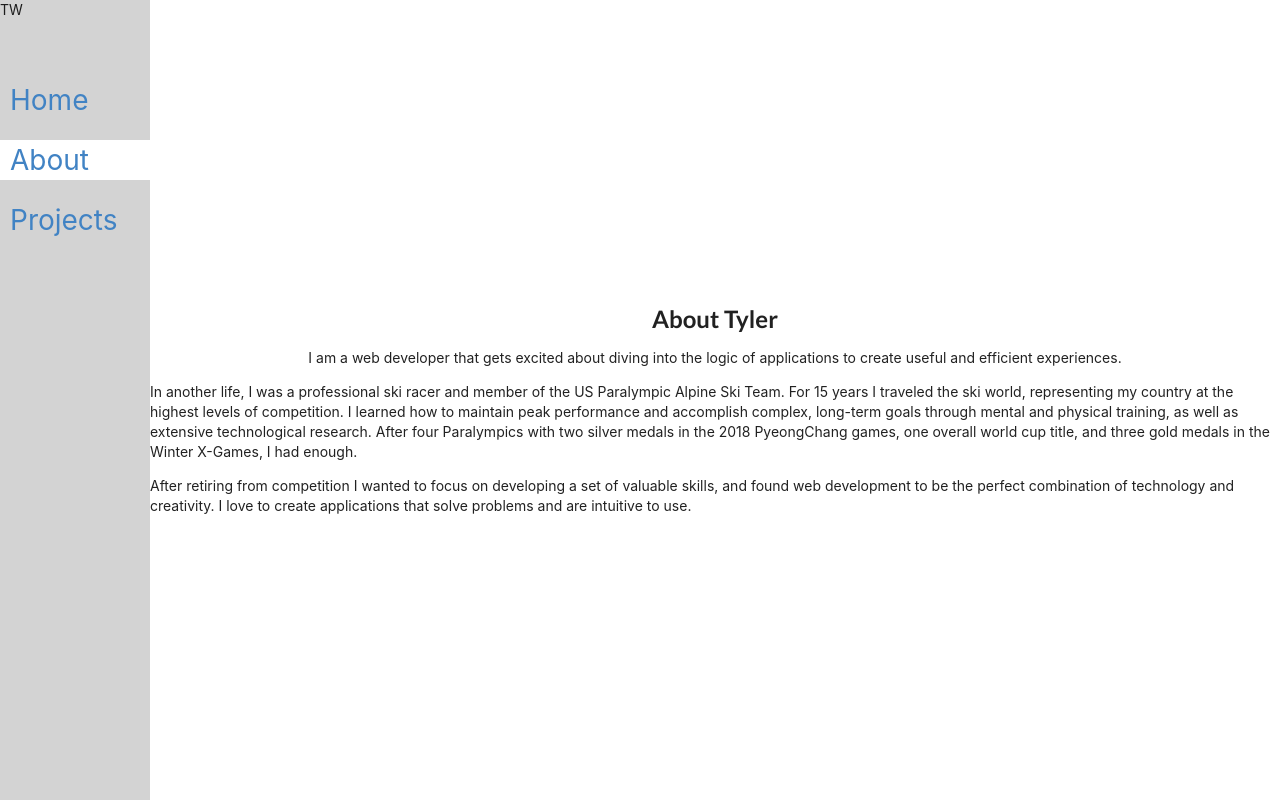
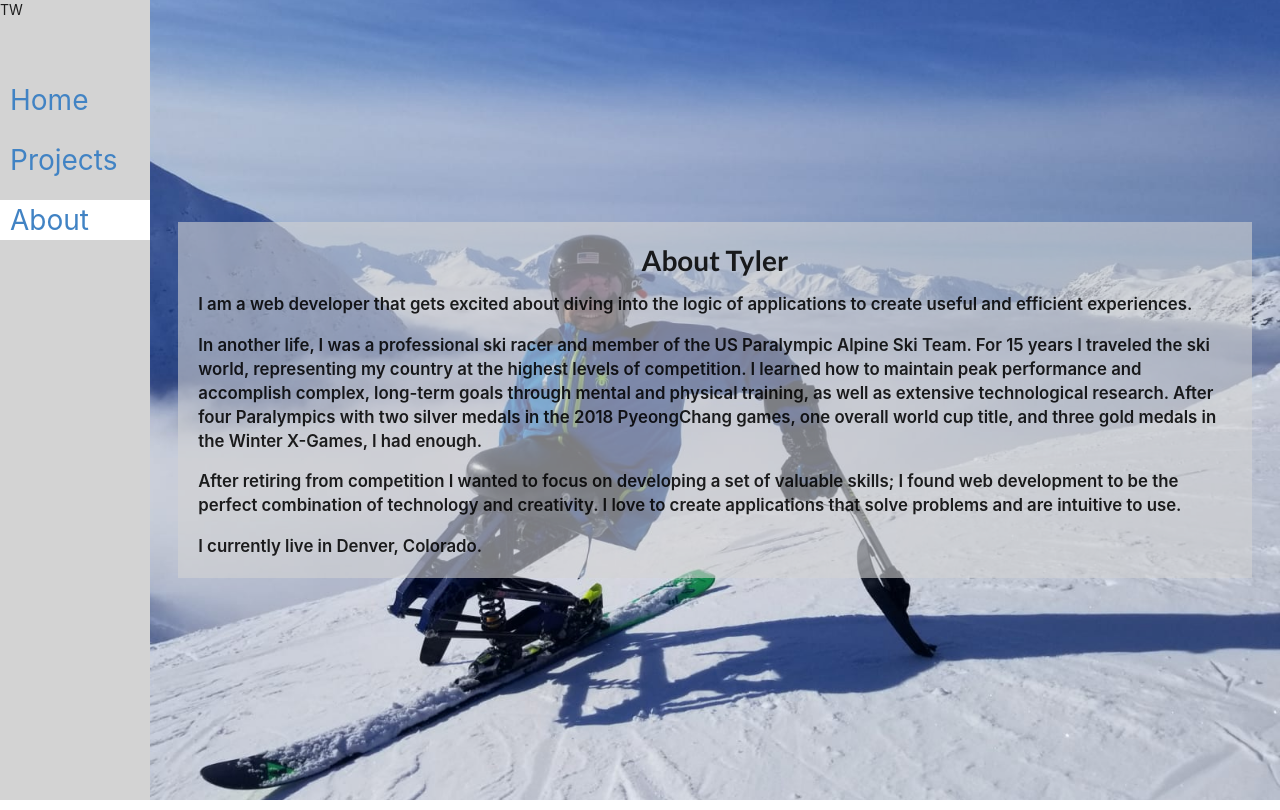
Before and after one commit to tbone9/portfolio, a React (Create React App) app: page /About in a window 1280 px wide. Built offline with nearby package versions, Linux system fonts and the light colour scheme.

Commit message:
made about page look prettier and changed order of nav links

```diff
--- a/src/About/index.js
+++ b/src/About/index.js
@@ -4,11 +4,15 @@ import '../About/style.css';
 const About = () => {
     return (
         <React.Fragment>
-            <div className='mainContainer'>
-                <h2>About Tyler</h2>
-                <p>I am a web developer that gets excited about diving into the logic of applications to create useful and efficient experiences.</p>
-                <p>In another life, I was a professional ski racer and member of the US Paralympic Alpine Ski Team. For 15 years I traveled the ski world, representing my country at the highest levels of competition. I learned how to maintain peak performance and accomplish complex, long-term goals through mental and physical training, as well as extensive technological research. After four Paralympics with two silver medals in the 2018 PyeongChang games, one overall world cup title, and three gold medals in the Winter X-Games, I had enough. </p>
-                <p>After retiring from competition I wanted to focus on developing a set of valuable skills, and found web development to be the perfect combination of technology and creativity. I love to create applications that solve problems and are intuitive to use.</p>
+            <div className='aboutContainer'>
+                <div className='contentContainer'>
+                    <h2>About Tyler</h2>
+                    <p>I am a web developer that gets excited about diving into the logic of applications to create useful and efficient experiences.</p>
+                    <p>In another life, I was a professional ski racer and member of the US Paralympic Alpine Ski Team. For 15 years I traveled the ski world, representing my country at the highest levels of competition. I learned how to maintain peak performance and accomplish complex, long-term goals through mental and physical training, as well as extensive technological research. After four Paralympics with two silver medals in the 2018 PyeongChang games, one overall world cup title, and three gold medals in the Winter X-Games, I had enough. </p>
+                    <p>After retiring from competition I wanted to focus on developing a set of valuable skills; I found web development to be the perfect combination of technology and creativity. I love to create applications that solve problems and are intuitive to use.</p>
+                    <p>I currently live in Denver, Colorado.</p>
+                </div>
+
             </div>
 
         </React.Fragment>
--- a/src/About/style.css
+++ b/src/About/style.css
@@ -1,4 +1,24 @@
-.mainContainer {
-    margin: 10px auto;
-    width: 90%;
+.aboutContainer {
+    background: url('../About/Alyeska\ 3.jpg') no-repeat center center fixed;
+    background-size: cover;
+    height: 100%;
+    overflow: hidden;
+    display: flex;
 }
+
+.contentContainer {
+    background: rgba(211, 211, 211, 0.589);
+    width: 95%;
+    padding: 20px;
+    margin: auto;
+}
+
+h2 {
+    text-align: center;
+    font-size: 2em;
+}
+
+p {
+    font-size: 1.2em;
+    font-weight: 600;
+}
--- a/src/Nav/index.js
+++ b/src/Nav/index.js
@@ -47,6 +47,15 @@ const Nav = () => {
                                 to={'/'}>
                                     Home</NavLink>
                             </div>
+
+                            <div className='link'>
+                                <NavLink
+                                exact
+                                activeClassName='active'
+                                className='navLink'
+                                to={'/Projects'}>
+                                    Projects</NavLink>
+                            </div>
                             <div className='link'>
                                 <NavLink
                                 exact
@@ -54,14 +63,6 @@ const Nav = () => {
                                 className='navLink'
                                 to={'/About'}>
                                     About</NavLink>
-                            </div>
-                            <div className='link'>
-                                <NavLink
-                                exact
-                                activeClassName='active'
-                                className='navLink'
-                                to={'/Projects'}>
-                                    Projects</NavLink>
                             </div>
                         </nav>
 
--- a/src/Nav/style.css
+++ b/src/Nav/style.css
@@ -63,21 +63,3 @@
         text-align: center;
     }
 }
-
-.NavAnimation-enter {
-    opacity: 0;
-    transform: scale(0.5);
-}
-.NavAnimation-enter-active {
-    opacity: 1;
-    transform: translateX(0);
-    transition: opacity 350ms, transform 350ms;
-}
-.NavAnimation-exit {
-    opacity: 1;
-}
-.NavAnimation-exit-active {
-    opacity: 0;
-    transform: translateX(0);
-    transition: opacity 350ms, transform 350ms;
-}
```
Also changed, not shown: src/About/Alyeska 3.jpg (added).
